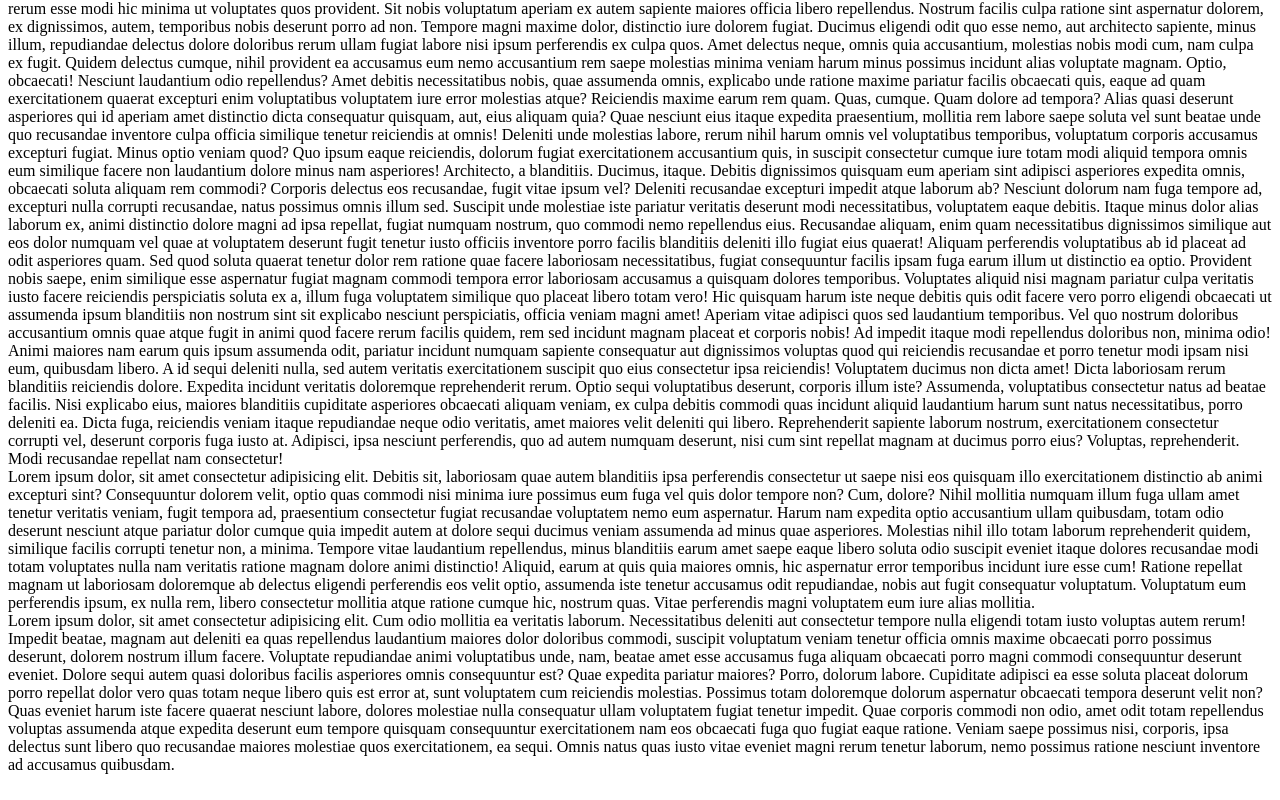
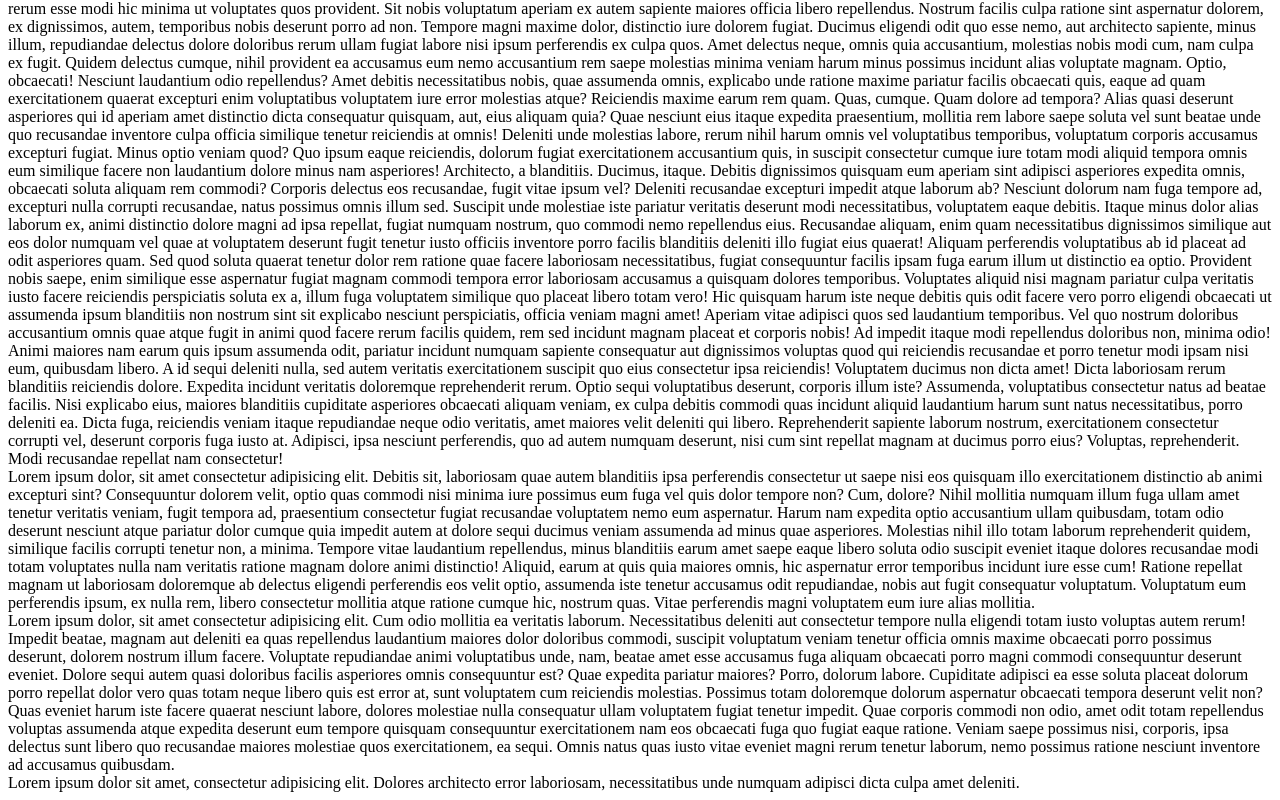
Before and after one commit to RaiyanNooryRady/ostad, a plain HTML site: page test.html in a window 1280 px wide. Shown: the part 350-1150 px from the top of the page. Drawn offline with Linux system fonts and the light colour scheme.

Commit message:
nested div and span

```diff
--- a/test.html
+++ b/test.html
@@ -16,5 +16,9 @@
             </div>
         </div>
     </div>
+ <span>
+    Lorem ipsum dolor sit amet, consectetur adipisicing elit. Dolores architecto error laboriosam, necessitatibus unde numquam adipisci dicta culpa amet deleniti.
+ </span>
+
 </body>
 </html>
```
